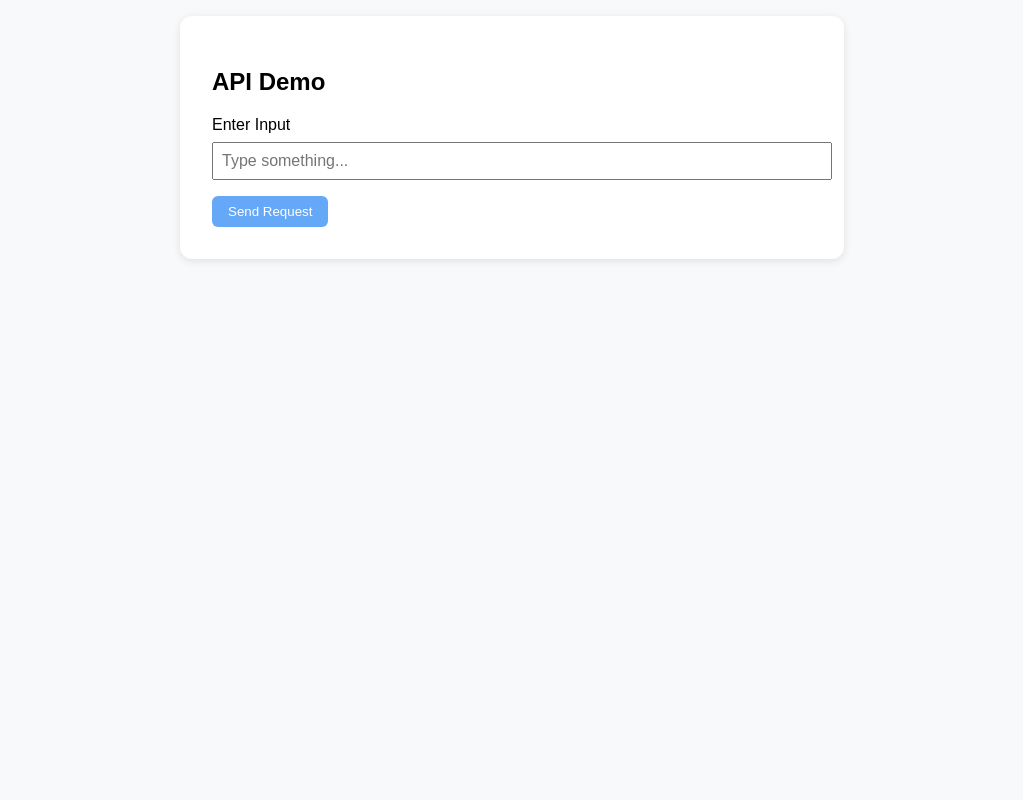
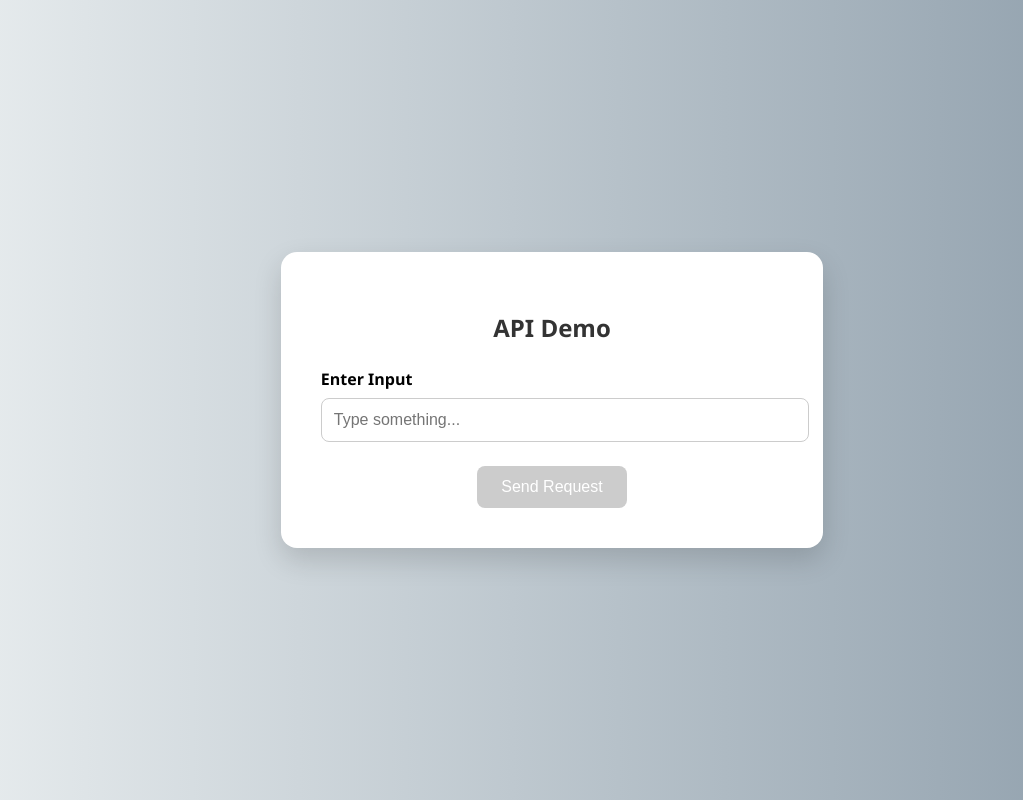
Before and after one commit to pavanuppuluri/GenAI-Incident-Summarization, a React (Create React App) app: page / in a window 1280 px wide. Shown: the whole page, without its empty margins (128-1151 px from the left). Built offline with nearby package versions, Linux system fonts and the light colour scheme; the HTML template or start-up script is replaced by a standard one.

Commit message:
Update index.css

```diff
--- a/src/index.css
+++ b/src/index.css
@@ -1,46 +1,76 @@
 body {
-  font-family: sans-serif;
-  background: #f8f9fa;
   margin: 0;
-  padding: 1rem;
+  font-family: 'Segoe UI', Tahoma, Geneva, Verdana, sans-serif;
+  background: linear-gradient(to right, #eef2f3, #8e9eab);
+  min-height: 100vh;
+  display: flex;
+  justify-content: center;
+  align-items: center;
 }
 
 .container {
+  background: #ffffff;
+  padding: 2.5rem;
+  border-radius: 16px;
+  box-shadow: 0 12px 28px rgba(0, 0, 0, 0.15);
   max-width: 600px;
-  margin: auto;
-  background: #fff;
-  border-radius: 12px;
-  box-shadow: 0 2px 8px rgba(0, 0, 0, 0.1);
-  padding: 2rem;
-  font-size: 16px;
+  width: 100%;
+  text-align: center;
+}
+
+.card h2 {
+  margin-bottom: 1.5rem;
+  color: #333333;
+}
+
+label {
+  display: block;
+  margin-bottom: 0.5rem;
+  font-weight: 600;
+  text-align: left;
 }
 
 input {
   width: 100%;
-  padding: 0.5rem;
-  margin-top: 0.5rem;
-  margin-bottom: 1rem;
+  padding: 0.75rem;
+  border: 1px solid #ccc;
+  border-radius: 8px;
   font-size: 1rem;
+  margin-bottom: 1.5rem;
+  transition: border-color 0.2s;
+}
+
+input:focus {
+  border-color: #0070f3;
+  outline: none;
 }
 
 button {
-  padding: 0.5rem 1rem;
   background-color: #0070f3;
   color: white;
+  padding: 0.75rem 1.5rem;
   border: none;
-  border-radius: 6px;
+  border-radius: 8px;
+  font-size: 1rem;
   cursor: pointer;
+  transition: background-color 0.3s ease;
+}
+
+button:hover {
+  background-color: #005ecb;
 }
 
 button:disabled {
-  opacity: 0.6;
+  background-color: #cccccc;
   cursor: not-allowed;
 }
 
 .response-box {
-  margin-top: 1rem;
-  background: #f1f1f1;
+  background-color: #f4f4f4;
   padding: 1rem;
+  margin-top: 2rem;
   border-radius: 8px;
+  text-align: left;
+  font-family: monospace;
   white-space: pre-wrap;
 }
```
